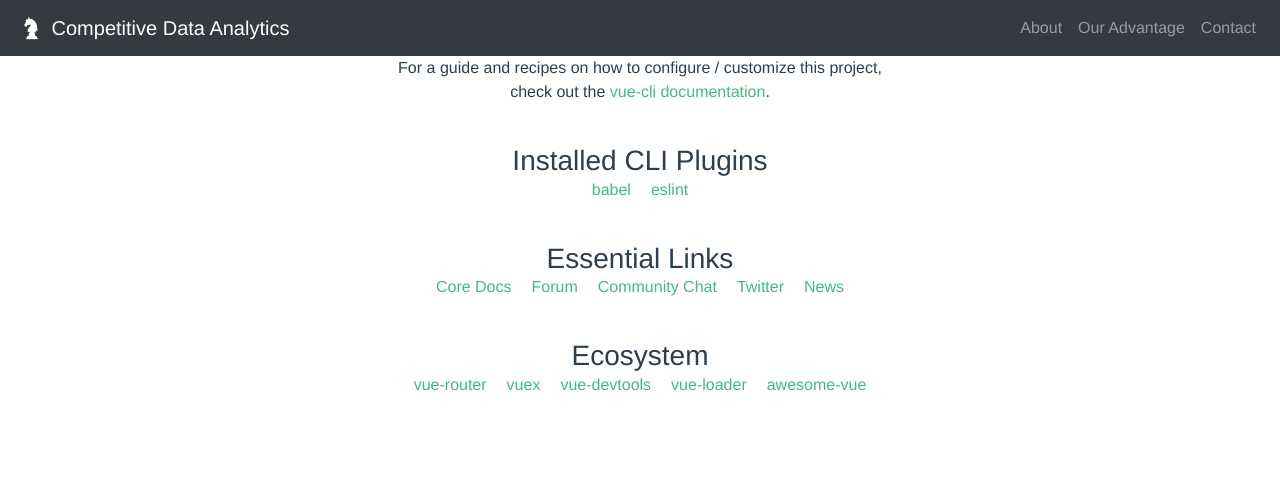
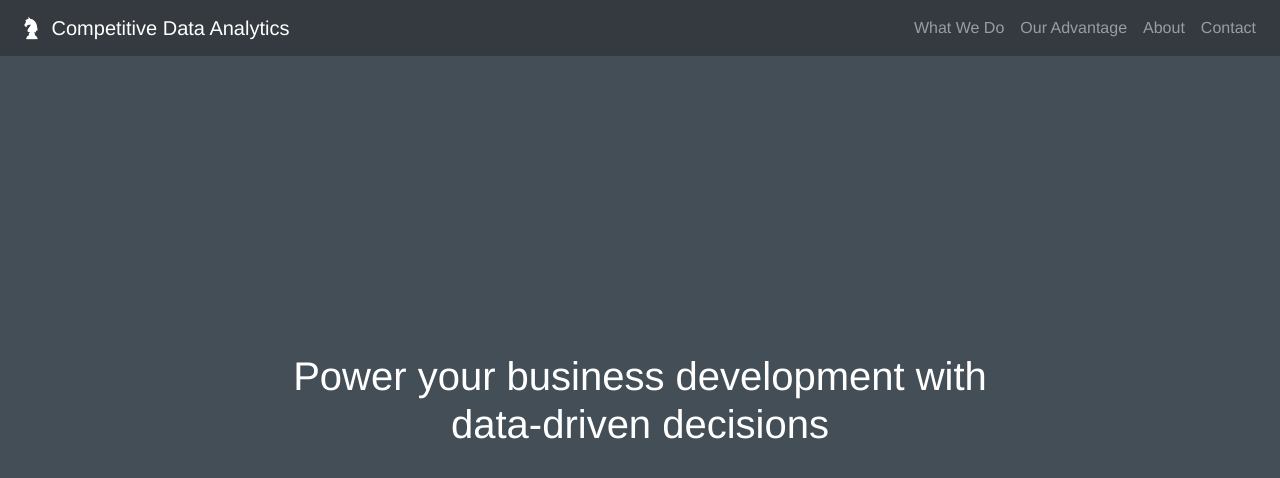
Before and after one commit to dwill21/cda-web-client, a Vue app: page / in a window 1280 px wide. Shown: the top 478 px of the page. Built offline with nearby package versions, Linux system fonts and the light colour scheme.

Commit message:
Finish preliminary homepage design

```diff
--- a/public/index.html
+++ b/public/index.html
@@ -5,11 +5,11 @@
     <meta http-equiv="X-UA-Compatible" content="IE=edge">
     <meta name="viewport" content="width=device-width,initial-scale=1.0">
     <link rel="icon" href="<%= BASE_URL %>knight-white.png">
-    <title><%= htmlWebpackPlugin.options.title %></title>
+    <title>Competitive Data Analytics</title>
   </head>
   <body style="margin:0">
     <noscript>
-      <strong>We're sorry but <%= htmlWebpackPlugin.options.title %> doesn't work properly without JavaScript enabled. Please enable it to continue.</strong>
+      <strong>We're sorry but Competitive Data Analytics doesn't work properly without JavaScript enabled. Please enable it to continue.</strong>
     </noscript>
     <div id="app"></div>
     <!-- built files will be auto injected -->
--- a/src/components/Header.vue
+++ b/src/components/Header.vue
@@ -7,8 +7,9 @@
 
     <b-collapse is-nav>
       <b-navbar-nav class="ml-auto">
-        <b-nav-item href="#" right>About</b-nav-item>
+        <b-nav-item href="#" right>What We Do</b-nav-item>
         <b-nav-item href="#" right>Our Advantage</b-nav-item>
+        <b-nav-item href="/about" right>About</b-nav-item>
         <b-nav-item href="#" right>Contact</b-nav-item>
       </b-navbar-nav>
     </b-collapse>
--- a/src/components/HelloWorld.vue
+++ /dev/null
@@ -1,58 +0,0 @@
-<template>
-  <div class="hello">
-    <h1>{{ msg }}</h1>
-    <p>
-      For a guide and recipes on how to configure / customize this project,<br>
-      check out the
-      <a href="https://cli.vuejs.org" target="_blank" rel="noopener">vue-cli documentation</a>.
-    </p>
-    <h3>Installed CLI Plugins</h3>
-    <ul>
-      <li><a href="https://github.com/vuejs/vue-cli/tree/dev/packages/%40vue/cli-plugin-babel" target="_blank" rel="noopener">babel</a></li>
-      <li><a href="https://github.com/vuejs/vue-cli/tree/dev/packages/%40vue/cli-plugin-eslint" target="_blank" rel="noopener">eslint</a></li>
-    </ul>
-    <h3>Essential Links</h3>
-    <ul>
-      <li><a href="https://vuejs.org" target="_blank" rel="noopener">Core Docs</a></li>
-      <li><a href="https://forum.vuejs.org" target="_blank" rel="noopener">Forum</a></li>
-      <li><a href="https://chat.vuejs.org" target="_blank" rel="noopener">Community Chat</a></li>
-      <li><a href="https://twitter.com/vuejs" target="_blank" rel="noopener">Twitter</a></li>
-      <li><a href="https://news.vuejs.org" target="_blank" rel="noopener">News</a></li>
-    </ul>
-    <h3>Ecosystem</h3>
-    <ul>
-      <li><a href="https://router.vuejs.org" target="_blank" rel="noopener">vue-router</a></li>
-      <li><a href="https://vuex.vuejs.org" target="_blank" rel="noopener">vuex</a></li>
-      <li><a href="https://github.com/vuejs/vue-devtools#vue-devtools" target="_blank" rel="noopener">vue-devtools</a></li>
-      <li><a href="https://vue-loader.vuejs.org" target="_blank" rel="noopener">vue-loader</a></li>
-      <li><a href="https://github.com/vuejs/awesome-vue" target="_blank" rel="noopener">awesome-vue</a></li>
-    </ul>
-  </div>
-</template>
-
-<script>
-export default {
-  name: 'HelloWorld',
-  props: {
-    msg: String
-  }
-}
-</script>
-
-<!-- Add "scoped" attribute to limit CSS to this component only -->
-<style scoped>
-h3 {
-  margin: 40px 0 0;
-}
-ul {
-  list-style-type: none;
-  padding: 0;
-}
-li {
-  display: inline-block;
-  margin: 0 10px;
-}
-a {
-  color: #42b983;
-}
-</style>
--- a/src/views/Home.vue
+++ b/src/views/Home.vue
@@ -1,20 +1,36 @@
 <template>
-  <div class="home">
+  <div>
     <Header></Header>
-    <HelloWorld msg="Welcome to Your New Website"/>
+    <div id="bg"></div>
+    <h2 id="tagline">Power your business development with data-driven decisions</h2>
   </div>
 </template>
 
 <script>
-// @ is an alias to /src
-import HelloWorld from '@/components/HelloWorld.vue'
-import Header from '@/components/Header.vue'
+import Header from '../components/Header.vue'
 
 export default {
   name: 'Home',
   components: {
-    HelloWorld,
     Header
   }
 }
 </script>
+
+<style scoped>
+  #bg {
+    height: 100vh;
+    width: 100vw;
+    background-color: #444e57;
+  }
+
+  #tagline {
+    position: absolute;
+    top: 50%;
+    left: 50%;
+    transform: translate(-50%, -50%);
+    width: 60%;
+    font-size: 40px;
+    color: white;
+  }
+</style>
```
Also changed, not shown: src/assets/logo.png (deleted), 1 other file (tests, documents, lock files or other folders).
